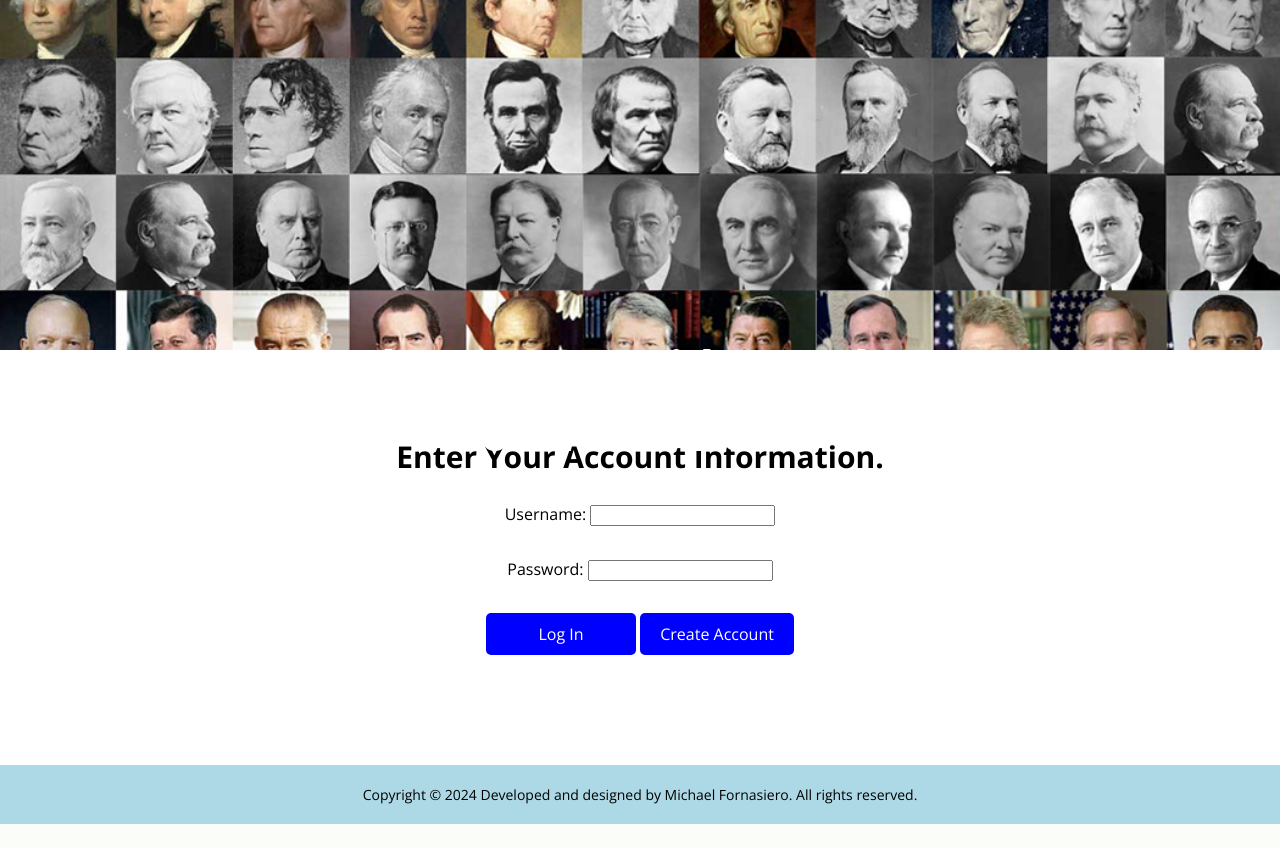
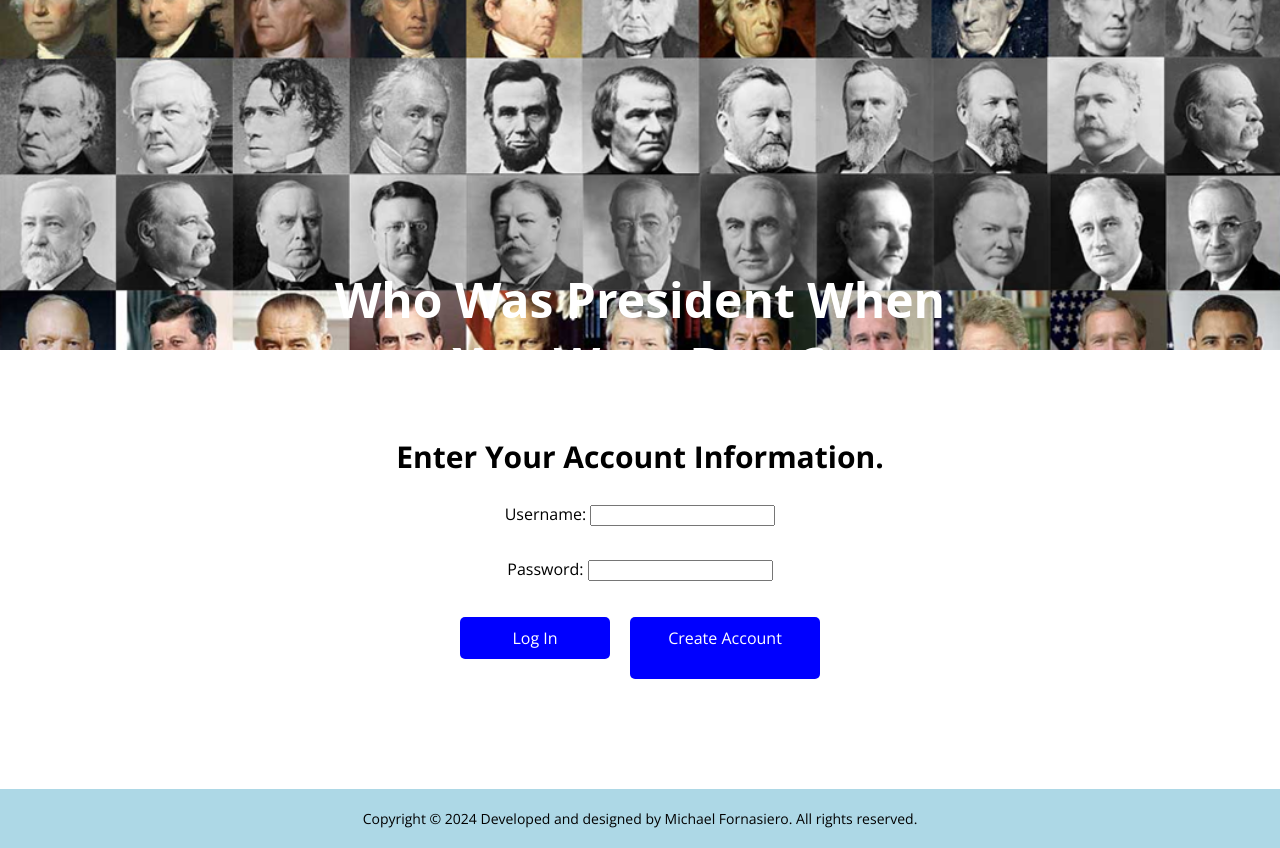
Before and after one commit to mforn011/WhoWasPresidentWhenYouWereBorn, a Flask app: page / in a window 1280 px wide. Before the commit the page ends 824 px from the top, so only its background shows below. Run offline with Flask 3, Linux system fonts and the light colour scheme; some libraries are stand-ins or nearby versions.

Commit message:
Add files via upload

```diff
--- a/static/css/style.css
+++ b/static/css/style.css
@@ -27,16 +27,24 @@
 
 .button:hover {
     background-color: black;
+    text-decoration: none;
+    color: white;
 }
 
 .button-container {
-    display: inline-block;
+    display: flex;
+    justify-content: center;
+    margin-top: 20px;
+}
+
+.button-container .button {
+    margin: 0 10px;
 }
 
 .button-container input[type="submit"],
 .button-container a {
     height: 42px;
-    width: 150px;
+    min-width: 150px;
     font-size: 16px;
 }
 
@@ -53,20 +61,21 @@
     position: absolute;
     top: 50%;
     left: 50%;
-    transform: translate(-50%, -50%);
+    transform: translate(-50%, -85%);
     text-align: center;
-    color: white;
 }
 
 .overlay-text h1 {
     font-family: system-ui;
     font-size: 48px;
     font-weight: 700;
+    color: white;
 }
 
-#middle-section {
-    display: grid;
-    place-items: center;
+#middle-section, #middle-section2 {
+    width: 700px;
+    margin: 0 auto;
+    text-align: center;
 }
 
 #middle-section h1 {
```
Also changed, not shown: other parts of static/css/style.css (+52 -3 lines).
